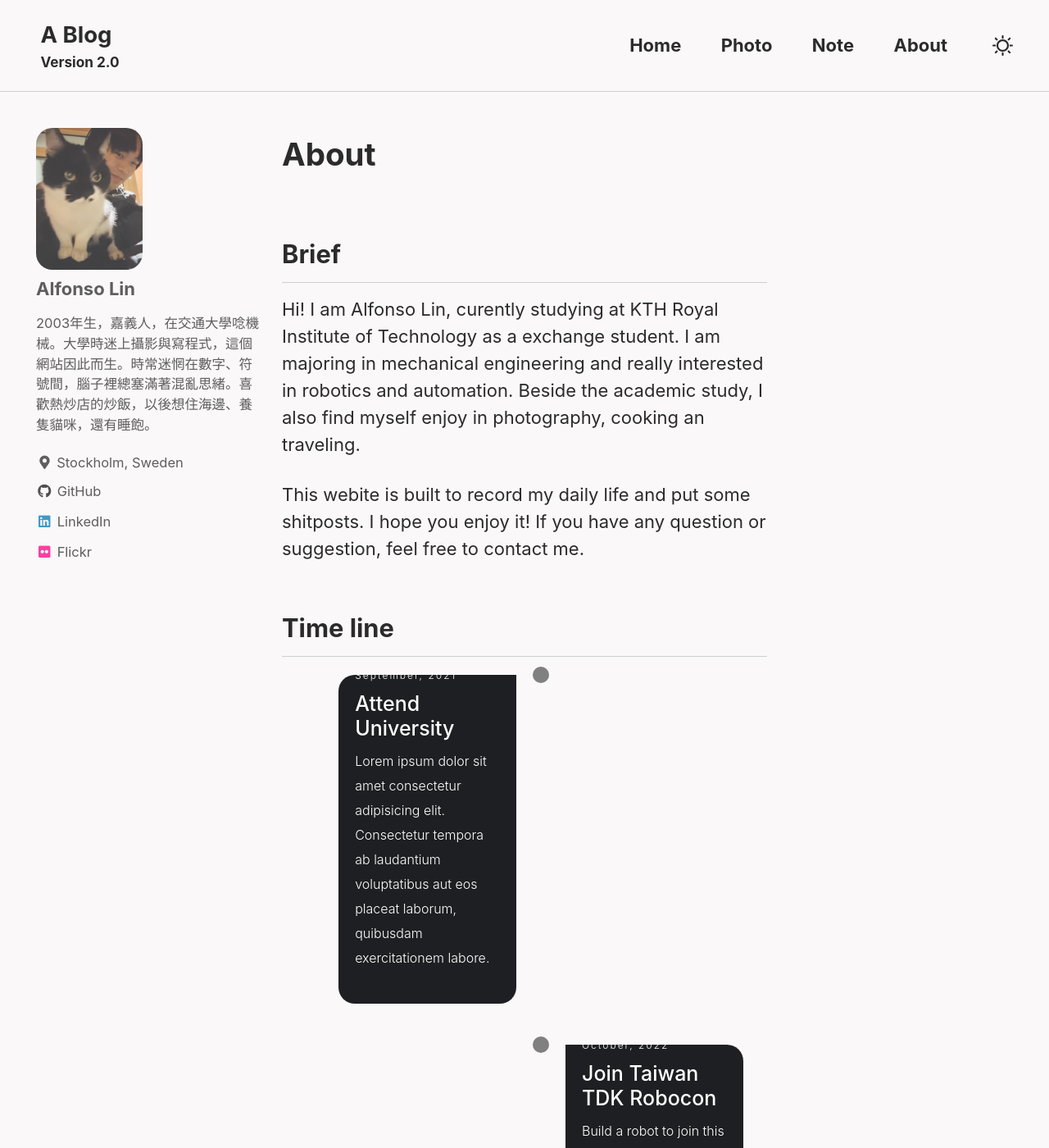
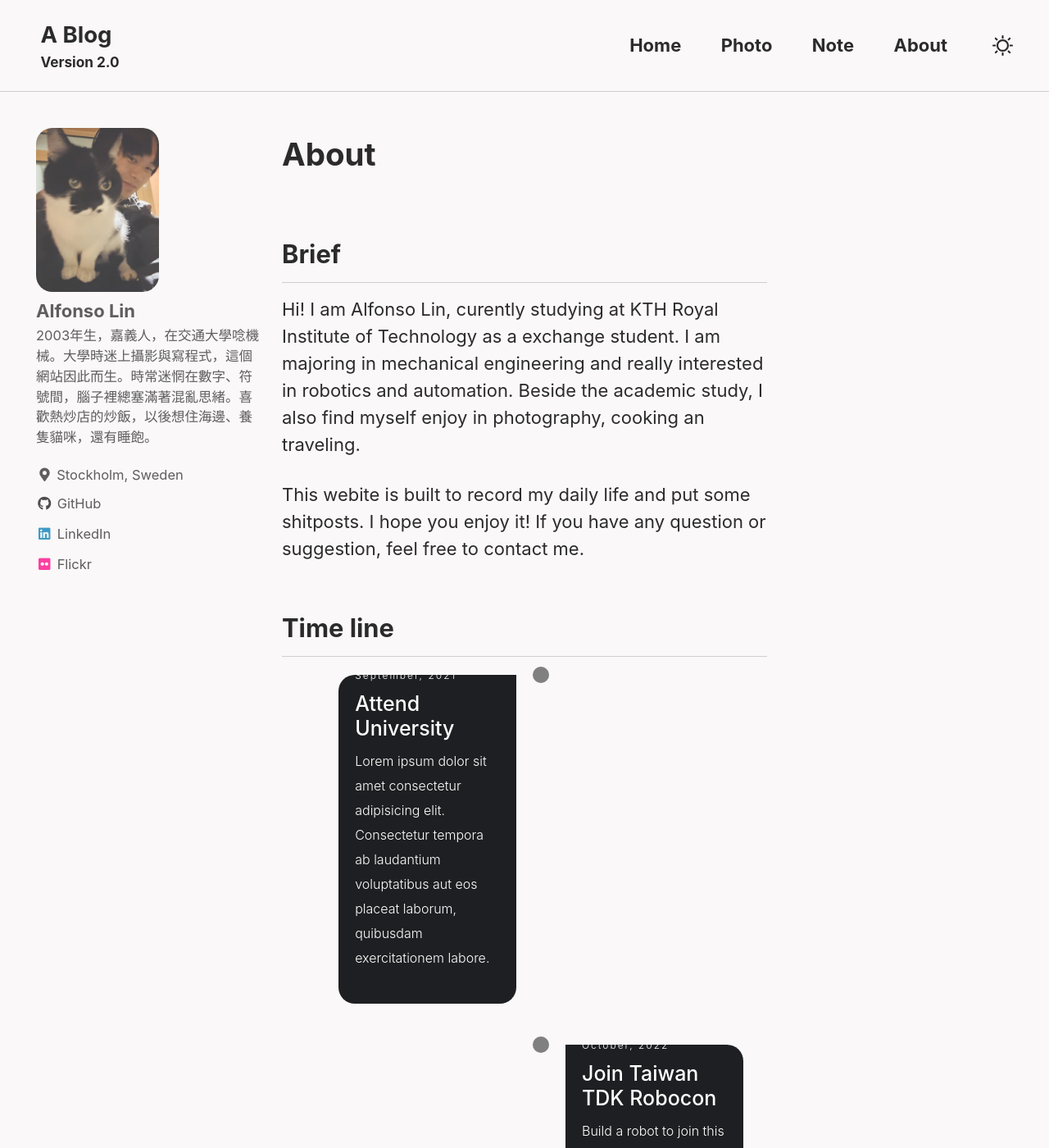
Before and after one commit to zebra314/zebra314.github.io, a Jekyll site: the page built from _pages/about.md, in a window 1280 px wide and 1400 px high. Shown: the whole window at 82% size. Built offline with Jekyll 4.4.1, drawn with Linux system fonts in a browser that asks for light colours; cached includes are drawn as plain includes.

Commit message:
Update sidebar

```diff
--- a/_sass/minimal-mistakes/_sidebar.scss
+++ b/_sass/minimal-mistakes/_sidebar.scss
@@ -128,13 +128,9 @@
     border-radius: $border-radius;
     max-width: 130px;
 
-    // @include breakpoint($large) {
-    //   border: 1px solid var(--border-color);
-    // }
-
-    // @include breakpoint($x-large) {
-    //   max-width: 150px;
-    // }
+    @include breakpoint($x-large) {
+      max-width: 150px;
+    }
   }
 }
 
@@ -172,14 +168,7 @@
 }
 
 .author__bio {
-  margin: 0;
-
-  @include breakpoint($large) {
-    margin-top: 10px;
-    margin-bottom: 0;
-  }
-
-  @media (max-width: $large) {
+  p {
     margin-top: 5px;
   }
 }
```
